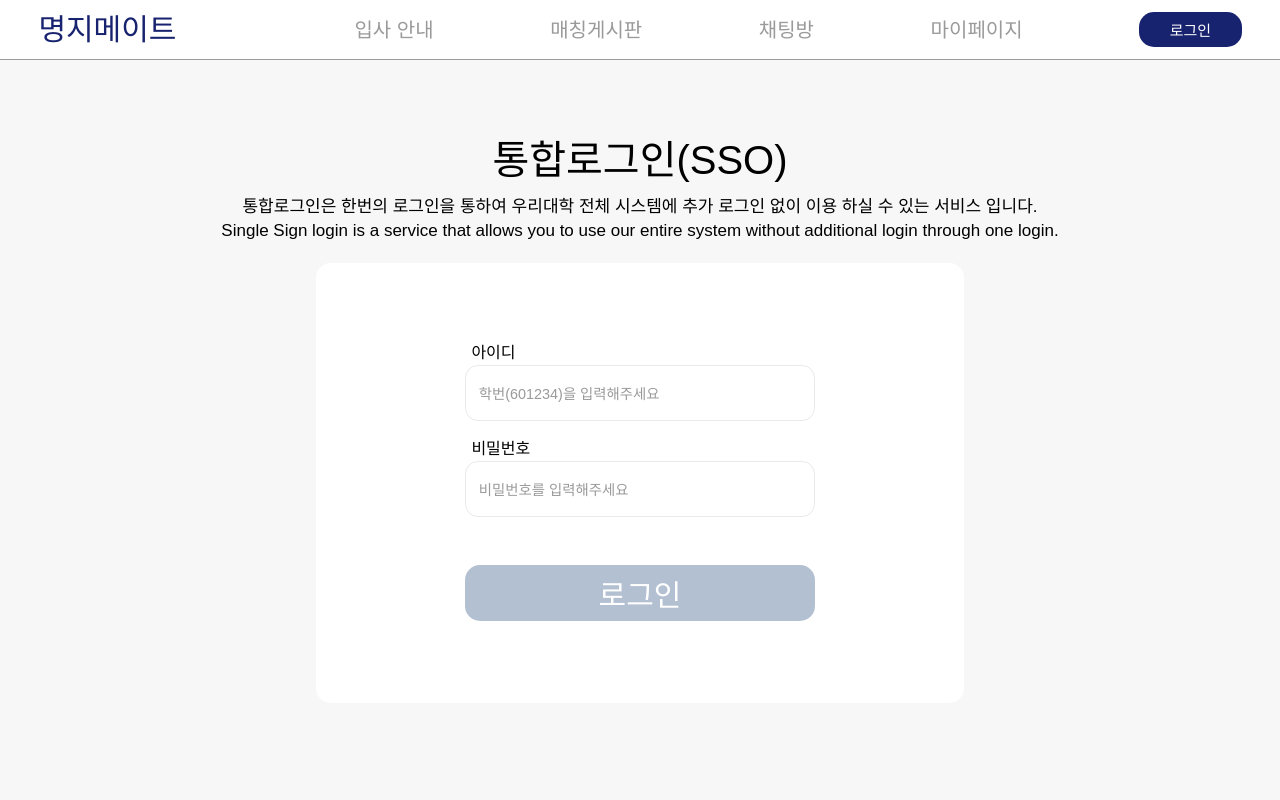
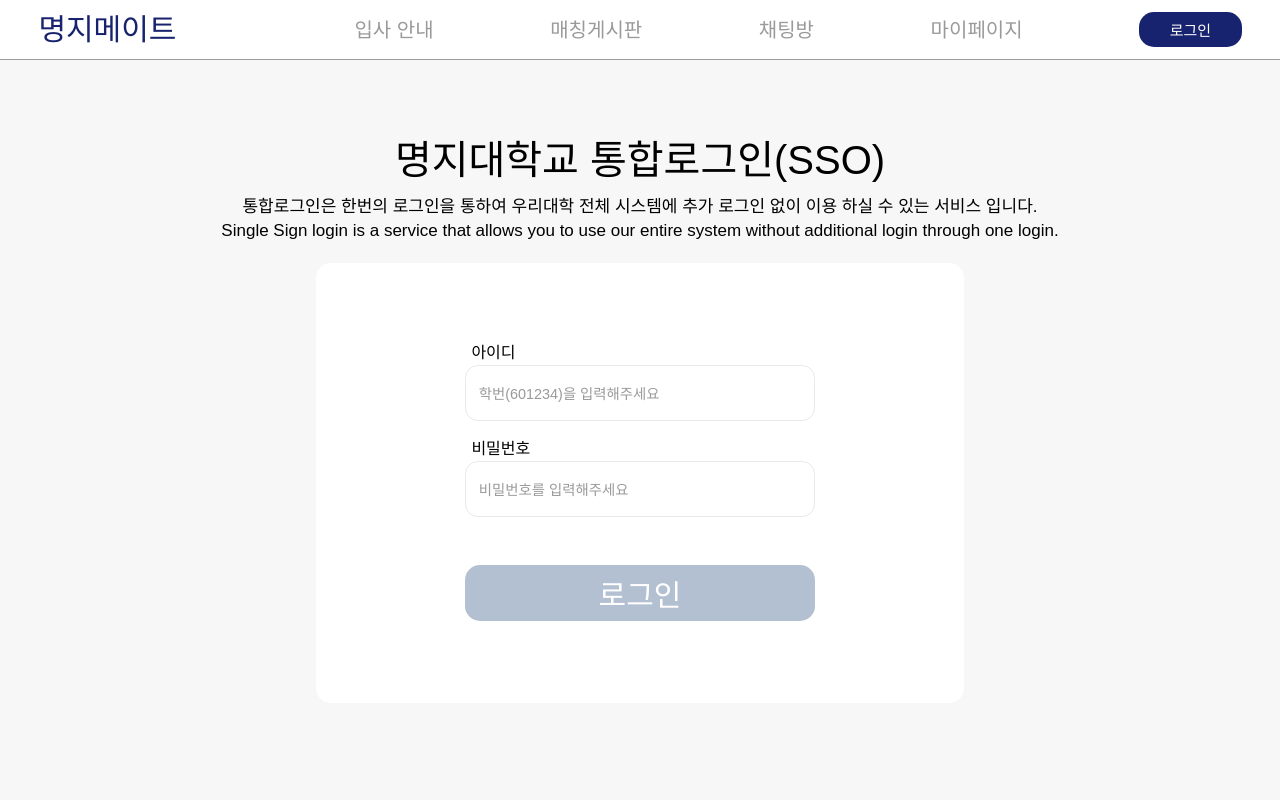
Before and after one commit to jogpfls/myongji_roomMate, a React (Create React App) app: page /auth/login in a window 1280 px wide. Shown: the top 800 px of the page. Built offline with nearby package versions, Linux system fonts and the light colour scheme; no server answers; a web font is replaced by a local one.

Commit message:
hotfix: 로그인 로고 수정

```diff
--- a/src/pages/Login.js
+++ b/src/pages/Login.js
@@ -42,7 +42,7 @@
     <AllWrapper>
       <Wrapper>
         <TitleBox>
-          <LoginText>통합로그인(SSO)</LoginText>
+          <LoginText>명지대학교 통합로그인(SSO)</LoginText>
           <IntegrationText>
             통합로그인은 한번의 로그인을 통하여 우리대학 전체 시스템에 추가
             로그인 없이 이용 하실 수 있는 서비스 입니다.
@@ -131,6 +131,11 @@
   font-size: 40px;
   margin-bottom: 1.5vh;
   white-space: nowrap;
+
+  @media (max-width: ${({ theme }) => theme.breakpoints.mobile}) {
+    word-wrap: break-word;
+    font-size: 30px;
+  }
 `;
 
 const IntegrationText = styled.p`
@@ -142,7 +147,7 @@
   }
 
   @media (max-width: ${({ theme }) => theme.breakpoints.mobile}) {
-    font-size: 17px;
+    font-size: 15px;
     text-align: center;
   }
 `;
```
